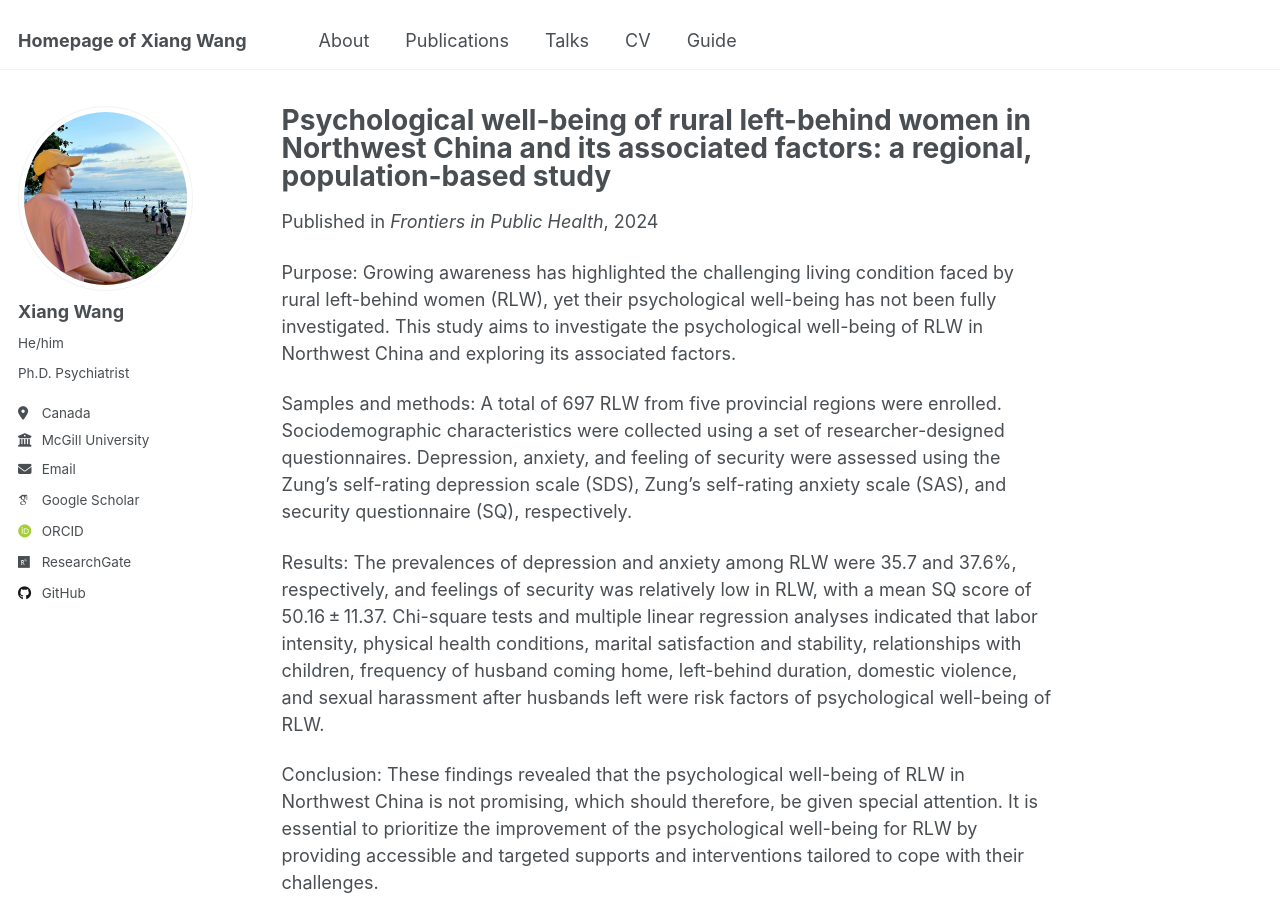
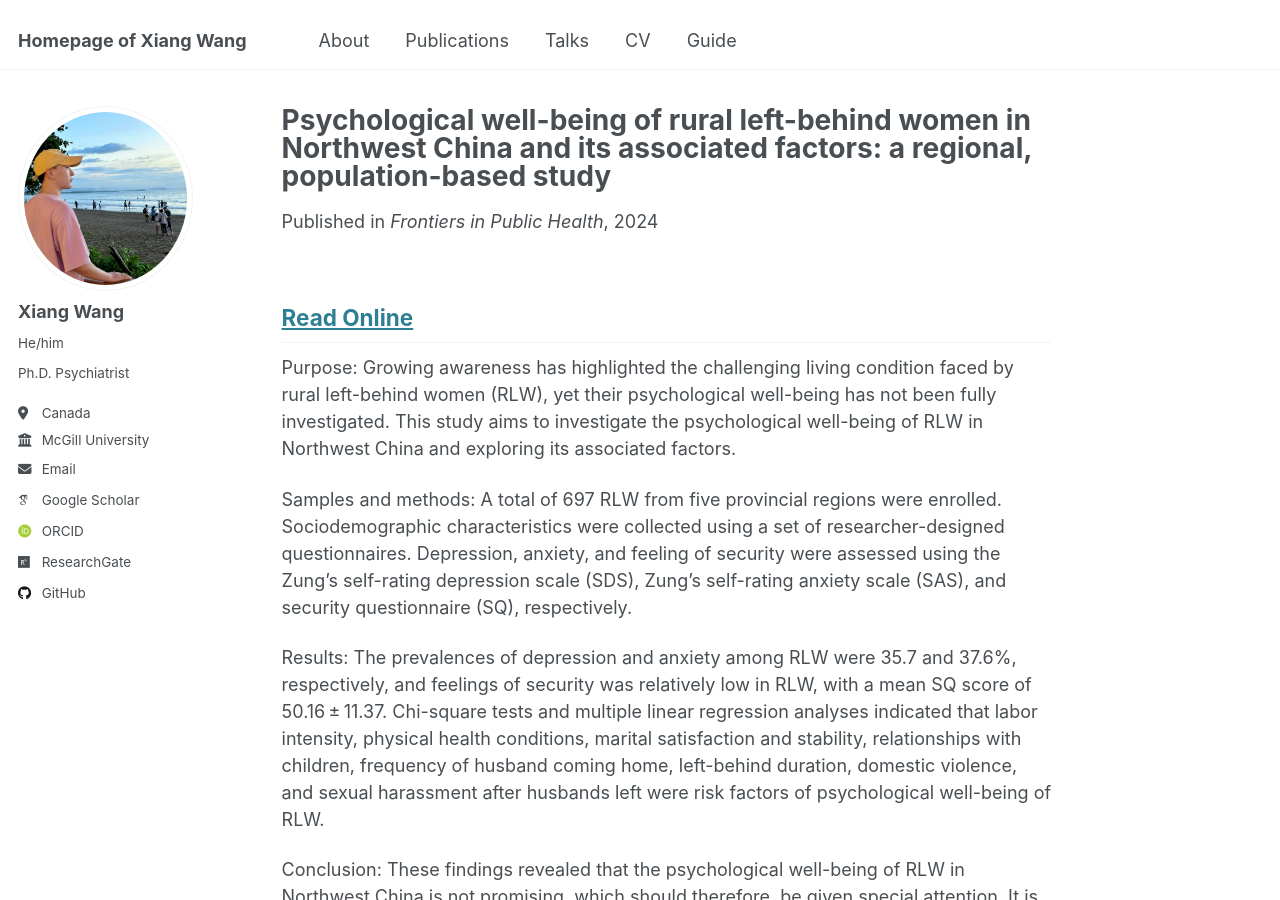
Before and after one commit to Xiang-Wangs/xiang-wangs.github.io, a Jekyll site: the page built from _publications/20241219_Psychological_well-being_of_rural_left-behind_women_in_Northwest_China_and_its_associated_factors.md, in a window 1280 px wide and 900 px high. Built offline with Jekyll 4.4.1, drawn with Linux system fonts in a browser that asks for light colours; some web fonts are replaced.

Commit message:
Update 20241219_Psychological_well-being_of_rural_left-behind_women_in_Northwest_China_and_its_associated_factors.md

```diff
--- a/_publications/20241219_Psychological_well-being_of_rural_left-behind_women_in_Northwest_China_and_its_associated_factors.md
+++ b/_publications/20241219_Psychological_well-being_of_rural_left-behind_women_in_Northwest_China_and_its_associated_factors.md
@@ -8,10 +8,10 @@ date: 2024-12-19
 venue: 'Frontiers in Public Health'
 #slidesurl: 'http://xiang-wangs.github.io/files/slides1.pdf'
 paperurl: 'http://xiang-wangs.github.io/files/20241219_Psychological_well-being_of_rural_left-behind_women_in_Northwest_China_and_its_associated_factors.pdf'
-ReadOnline: 'https://www.frontiersin.org/journals/public-health/articles/10.3389/fpubh.2024.1395996/full'
 citation: 'Niu F., Wang X. (2024). &quot;Psychological well-being of rural left-behind women in Northwest China and its associated factors: a regional, population-based study.&quot; <i>Frontiers in Public Health</i>. 12(1395996).'
 ---
-
+[Read Online](https://www.frontiersin.org/journals/public-health/articles/10.3389/fpubh.2024.1395996/full)
+---
 Purpose: Growing awareness has highlighted the challenging living condition faced by rural left-behind women (RLW), yet their psychological well-being has not been fully investigated. This study aims to investigate the psychological well-being of RLW in Northwest China and exploring its associated factors.
 
 Samples and methods: A total of 697 RLW from five provincial regions were enrolled. Sociodemographic characteristics were collected using a set of researcher-designed questionnaires. Depression, anxiety, and feeling of security were assessed using the Zung’s self-rating depression scale (SDS), Zung’s self-rating anxiety scale (SAS), and security questionnaire (SQ), respectively.
```
